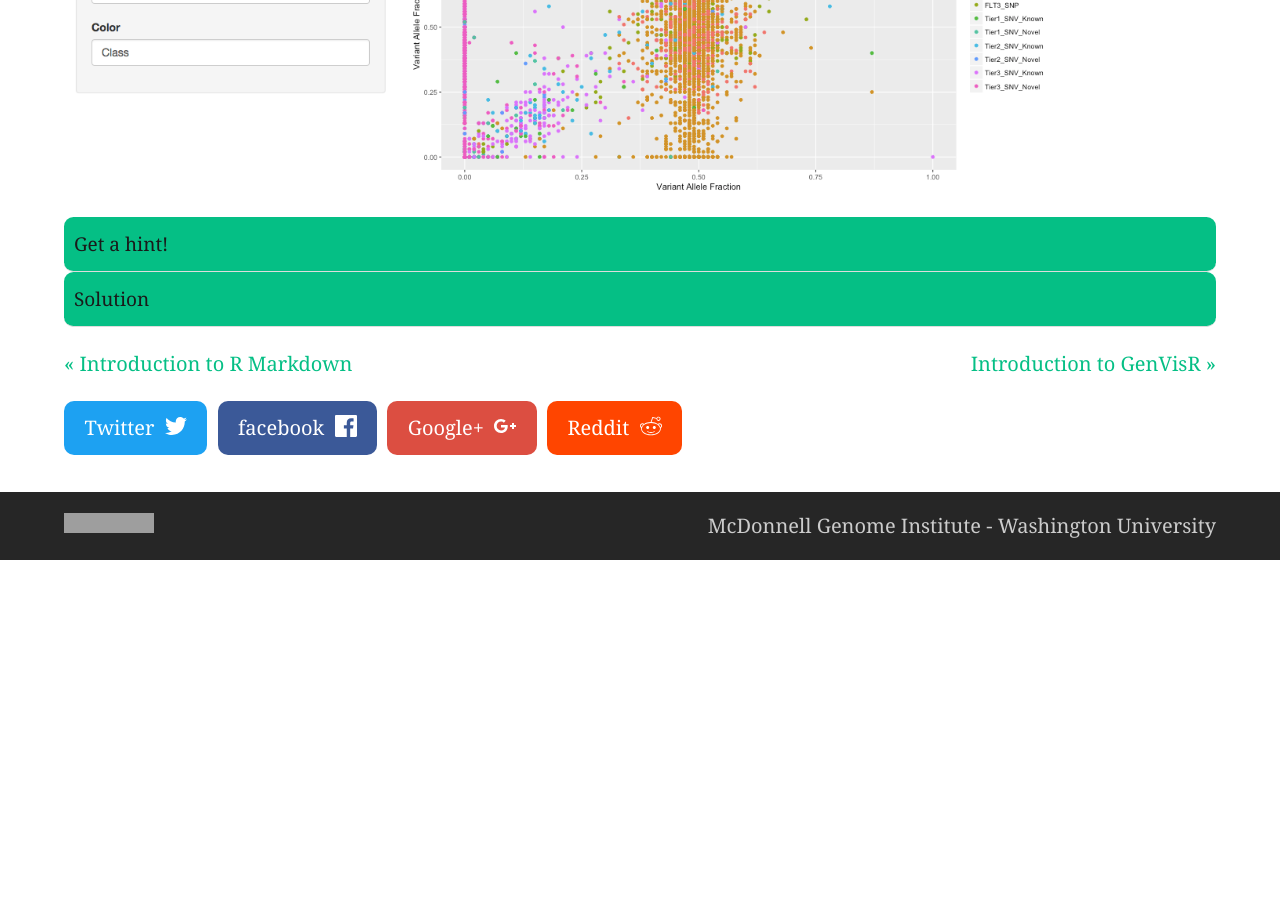
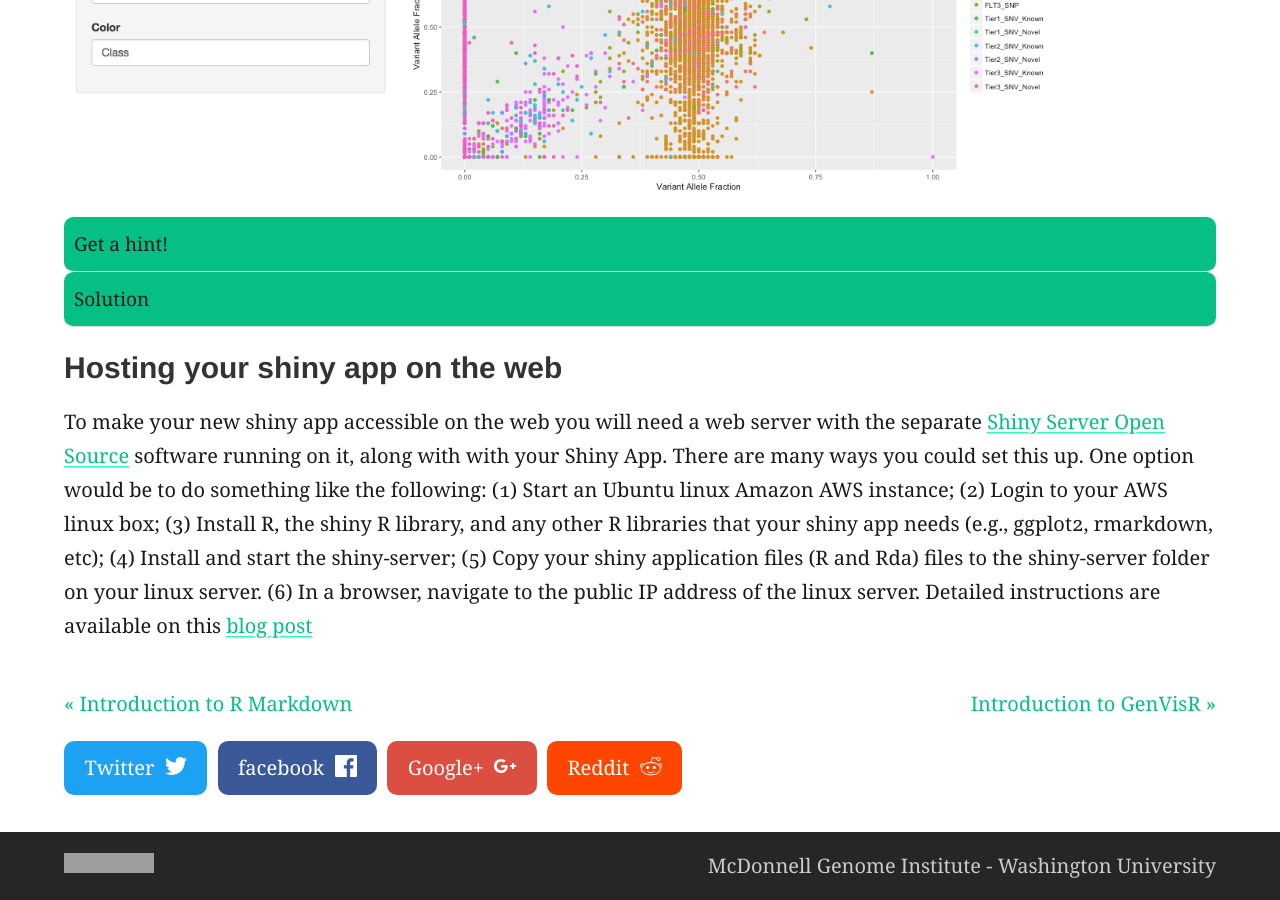
Before and after one commit to griffithlab/genviz.org, a Jekyll site: the page built from _posts/0002-04-01-introToshiny.md, in a window 1280 px wide and 900 px high, scrolled down 10274 px. Built offline with Jekyll 4.4.1, drawn with Linux system fonts in a browser that asks for light colours; nearby versions of some CDN libraries; before the commit the page ends 10834 px from its top, so only the background shows below that; grey boxes are pictures that could not be loaded.

Commit message:
added brief discussion of shiny-server

```diff
--- a/_posts/0002-04-01-introToshiny.md
+++ b/_posts/0002-04-01-introToshiny.md
@@ -224,3 +224,6 @@ Right now the plot looks fairly bland. Try adding the ability for the user to en
 {% include question.html question="Get a hint!" answer='You will want to use <a href="https://www.rdocumentation.org/packages/shinybootstrap2/versions/0.2.1/topics/textInput">textInput()</a> within the ui.R file for this and then link the input to the ggplot call.'%}
 
 {% include question.html question="Solution" answer='These files contain the correct answer: <a href="http://genviz.org/assets/shiny/exercise1/ui.R">ui.R</a>, <a href="http://genviz.org/assets/shiny/exercise1/server.R">server.R</a>'%}
+
+### Hosting your shiny app on the web
+To make your new shiny app accessible on the web you will need a web server with the separate [Shiny Server Open Source](https://www.rstudio.com/products/shiny/download-server/) software running on it, along with with your Shiny App. There are many ways you could set this up. One option would be to do something like the following: (1) Start an Ubuntu linux Amazon AWS instance; (2) Login to your AWS linux box; (3) Install R, the shiny R library, and any other R libraries that your shiny app needs (e.g., ggplot2, rmarkdown, etc); (4) Install and start the shiny-server; (5) Copy your shiny application files (R and Rda) files to the shiny-server folder on your linux server. (6) In a browser, navigate to the public IP address of the linux server. Detailed instructions are available on this [blog post](http://www.kimberlycoffey.com/blog/2016/2/13/mlz90wjw0k76446xkg262prvjp0l8u)
```
